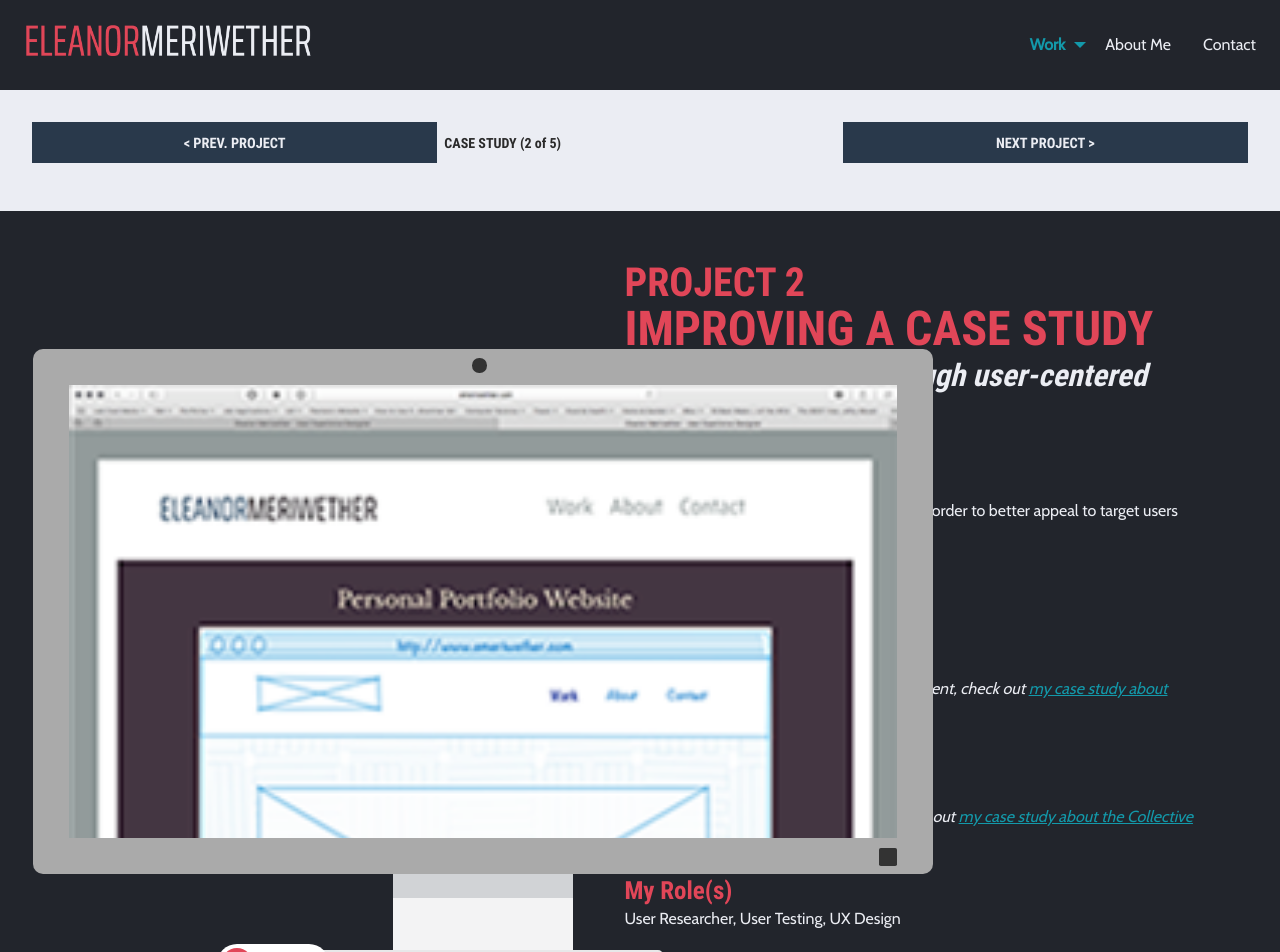
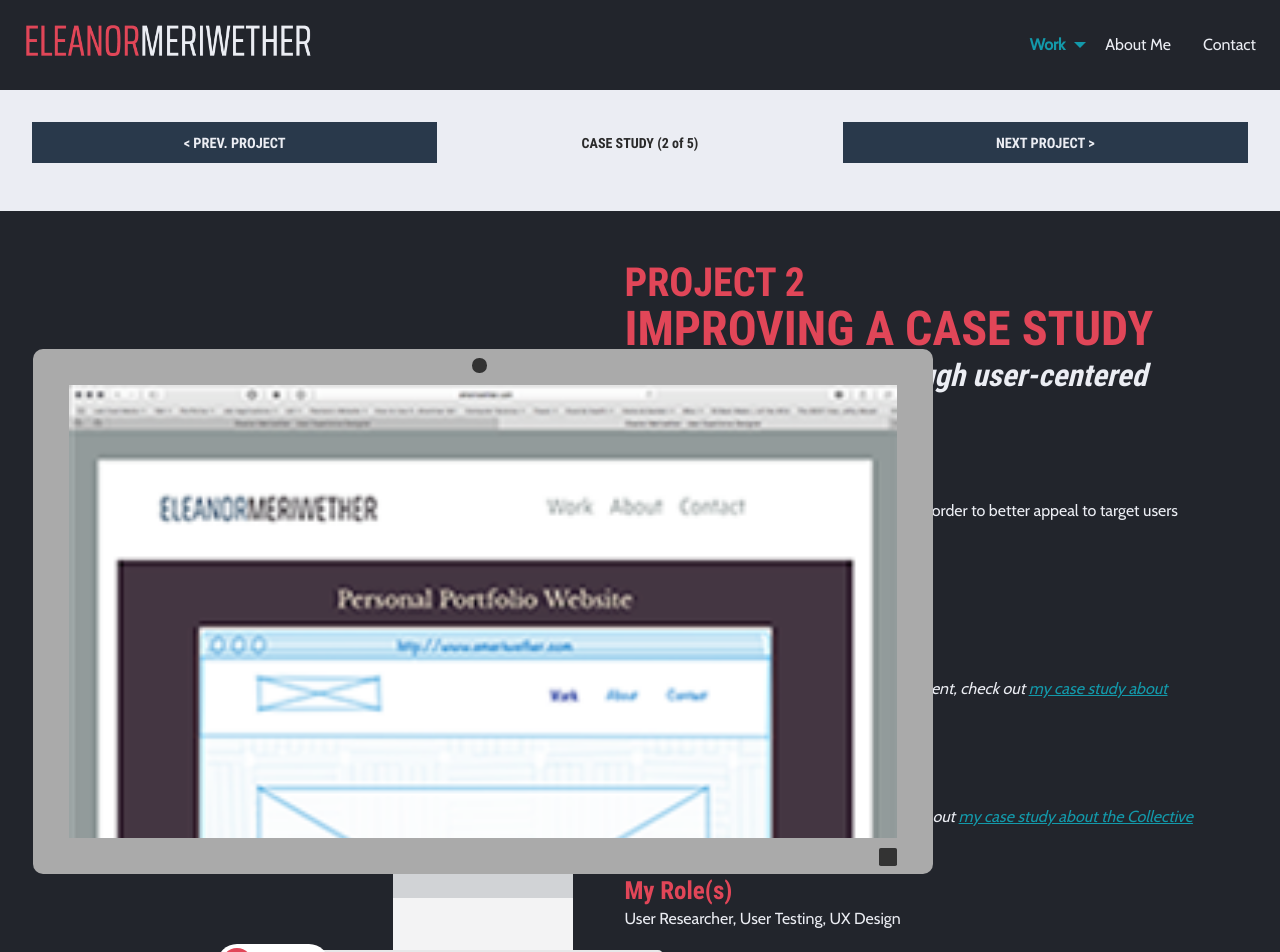
Before and after one commit to emeriwether/emeriwether.github.io, a Jekyll site: the page built from project.html, in a window 1280 px wide. Shown: the top 952 px of the page. Built offline with Jekyll 4.4.1, drawn with Linux system fonts in a browser that asks for light colours.

Commit message:
ct prev comm

```diff
--- a/project.html
+++ b/project.html
@@ -9,7 +9,7 @@ css: /css2/project.css
 
 <nav class="grid-x align-center align-middle projectNav">
     <a class="small-4 cell button" href="/projectA.html">&lt; PREV. PROJECT</a>
-    <p class="small-4 cell">CASE STUDY (2 of 5)</p>
+    <p class="small-4 cell text-center">CASE STUDY (2 of 5)</p>
     <a class="small-4 cell button" href="/projectC.html">NEXT PROJECT &gt;</a>
 </nav>
 
```
